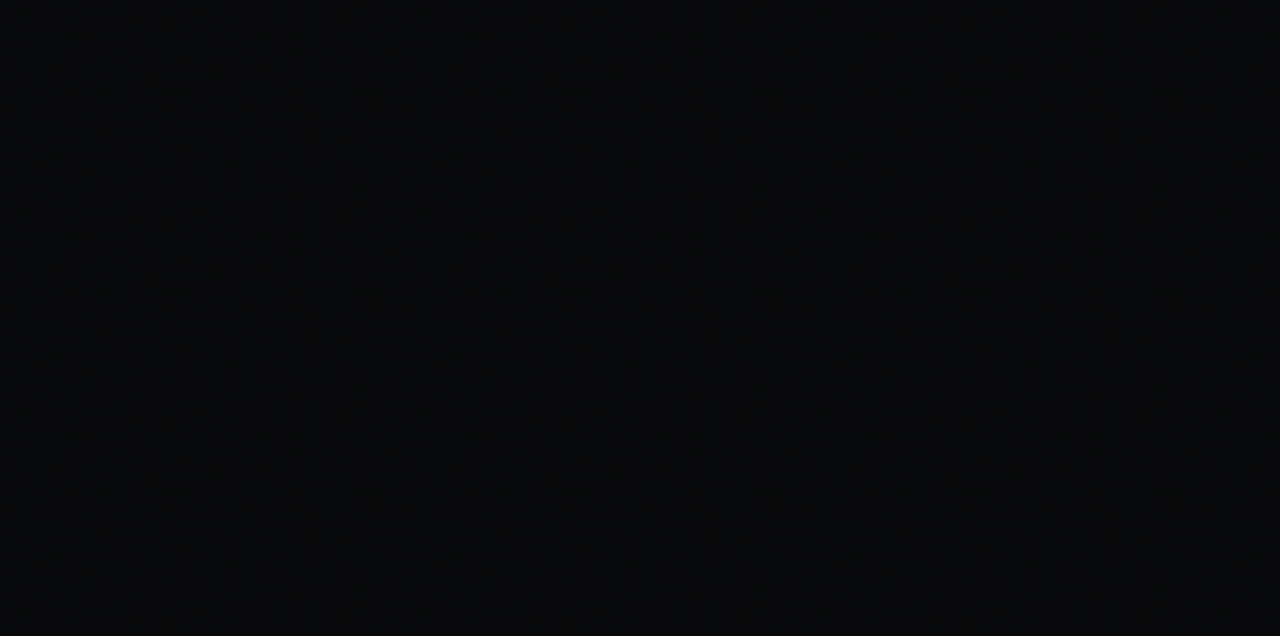
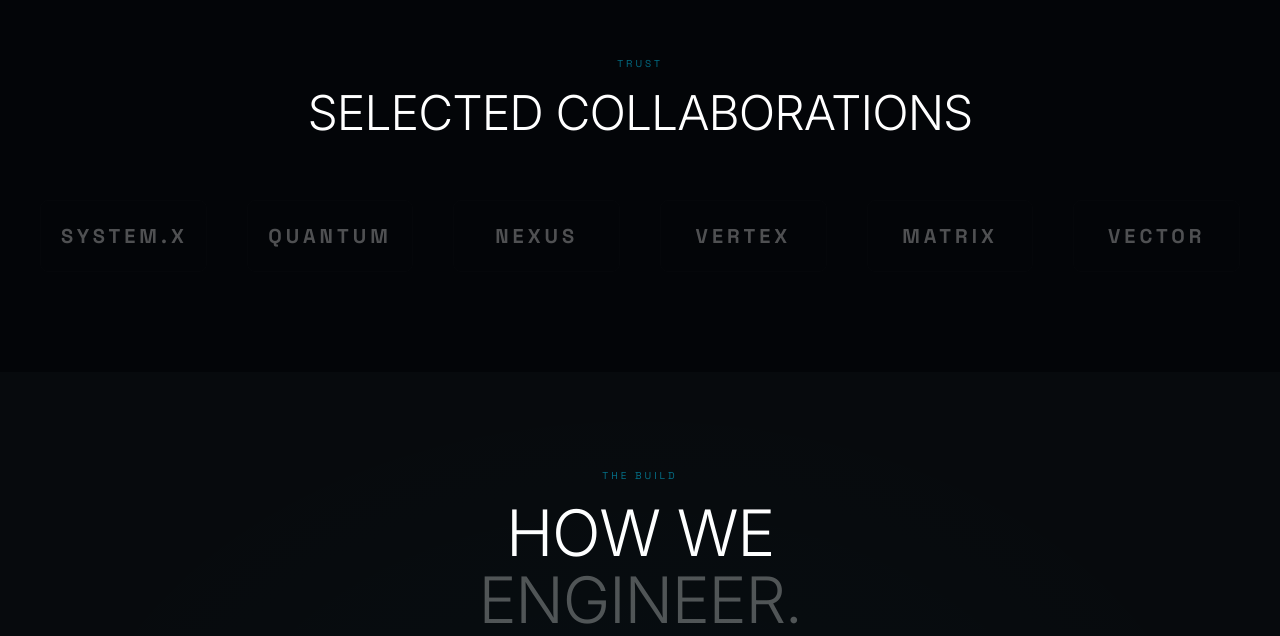
Before and after one commit to Ahsan6786/webis2.0, a Next.js app: page / in a window 1280 px wide. Shown: the part 844-1480 px from the top of the page. Built offline with nearby package versions, Linux system fonts and the light colour scheme.

Commit message:
Reorder landing page sections and add LogoMatrix component

```diff
--- a/src/app/page.tsx
+++ b/src/app/page.tsx
@@ -5,36 +5,36 @@ import dynamic from 'next/dynamic';
 import HeroSection from '@/components/HeroSection';
 
 // Lazy load heavy components
-const HorizontalScroll = dynamic(() => import('@/components/HorizontalScroll'), { ssr: false });
-const ImageShowcase = dynamic(() => import('@/components/ImageShowcase'), { ssr: false });
+const LogoMatrix = dynamic(() => import('@/components/LogoMatrix'), { ssr: false });
 const BuildProcess = dynamic(() => import('@/components/BuildProcess'), { ssr: false });
 const ShowcaseSection = dynamic(() => import('@/components/ShowcaseSection'), { ssr: false });
 const ProjectBrowser = dynamic(() => import('@/components/ProjectBrowser'), { ssr: false });
+const ImageShowcase = dynamic(() => import('@/components/ImageShowcase'), { ssr: false });
 const FinalCTA = dynamic(() => import('@/components/FinalCTA'), { ssr: false });
 
 export default function Home() {
   return (
     <>
       <main>
-        {/* SECTION 1 — Hero / Opening */}
+        {/* 1. HERO */}
         <HeroSection />
 
-        {/* SECTION 2 — Horizontal Scroll Dimensions */}
-        <HorizontalScroll />
+        {/* 2. TRUST / LOGO MATRIX */}
+        <LogoMatrix />
 
-        {/* SECTION 3 — Immersive Image Showcase */}
+        {/* 3. PROCESS */}
+        <BuildProcess />
+
+        {/* 4. SERVICES */}
+        <ShowcaseSection />
+
+        {/* 5. PROJECT ARCHIVE */}
+        <ProjectBrowser />
+
+        {/* 6. TESTIMONIALS */}
         <ImageShowcase />
 
-        {/* SECTION 4 — Build Process */}
-        <BuildProcess />
-
-        {/* SECTION 5 — Services Showcase */}
-        <ShowcaseSection />
-
-        {/* SECTION 6 — Project Browser */}
-        <ProjectBrowser />
-
-        {/* SECTION 7 — Final CTA */}
+        {/* 7. FINAL CTA */}
         <FinalCTA />
       </main>
     </>
--- /dev/null
+++ b/src/components/LogoMatrix.tsx
@@ -0,0 +1,59 @@
+'use client';
+
+import React from 'react';
+
+export default function LogoMatrix() {
+  const logos = [
+    'SYSTEM.X', 'QUANTUM', 'NEXUS', 'VERTEX', 'MATRIX', 'VECTOR'
+  ];
+
+  return (
+    <section style={{ padding: '100px 24px', background: 'transparent', position: 'relative' }}>
+      <div style={{ maxWidth: '1200px', margin: '0 auto', textAlign: 'center' }}>
+        <p className="text-system" style={{ color: 'rgba(0,212,255,0.5)', marginBottom: '16px' }}>
+          TRUST
+        </p>
+        <h2 style={{
+          fontFamily: 'Inter, sans-serif',
+          fontSize: 'clamp(28px, 4vw, 48px)',
+          fontWeight: 300,
+          letterSpacing: '-0.02em',
+          lineHeight: 1.1,
+          color: '#ffffff',
+          marginBottom: '60px',
+          textTransform: 'uppercase',
+        }}>
+          SELECTED COLLABORATIONS
+        </h2>
+
+        <div style={{
+          display: 'grid',
+          gridTemplateColumns: 'repeat(auto-fit, minmax(150px, 1fr))',
+          gap: '40px',
+          alignItems: 'center',
+          opacity: 0.3,
+        }}>
+          {logos.map((name, i) => (
+            <div key={i} style={{
+              fontFamily: 'Space Grotesk, sans-serif',
+              fontSize: '20px',
+              fontWeight: 700,
+              color: '#ffffff',
+              letterSpacing: '0.2em',
+              textAlign: 'center',
+              padding: '20px',
+              border: '1px solid rgba(255,255,255,0.05)',
+              borderRadius: '8px',
+              transition: 'opacity 0.3s ease',
+            }}
+            onMouseEnter={(e) => e.currentTarget.parentElement!.style.opacity = '0.6'}
+            onMouseLeave={(e) => e.currentTarget.parentElement!.style.opacity = '0.3'}
+            >
+              {name}
+            </div>
+          ))}
+        </div>
+      </div>
+    </section>
+  );
+}
```
